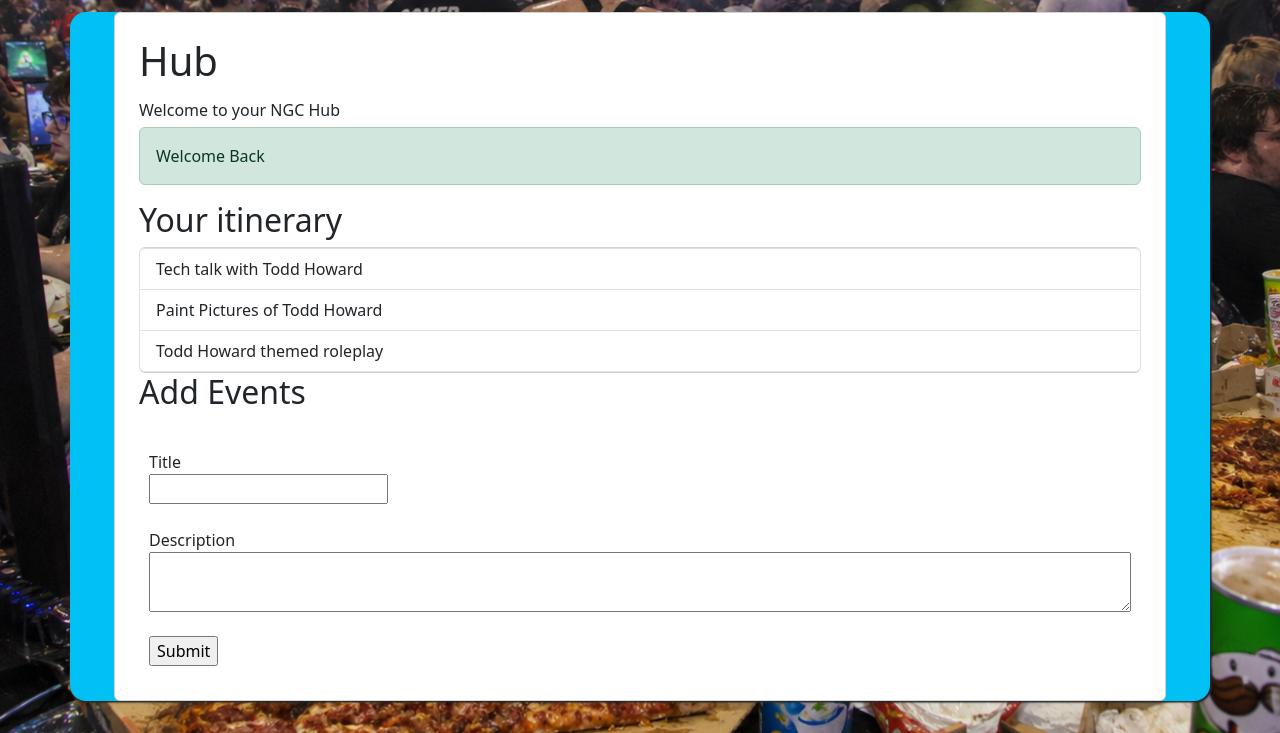
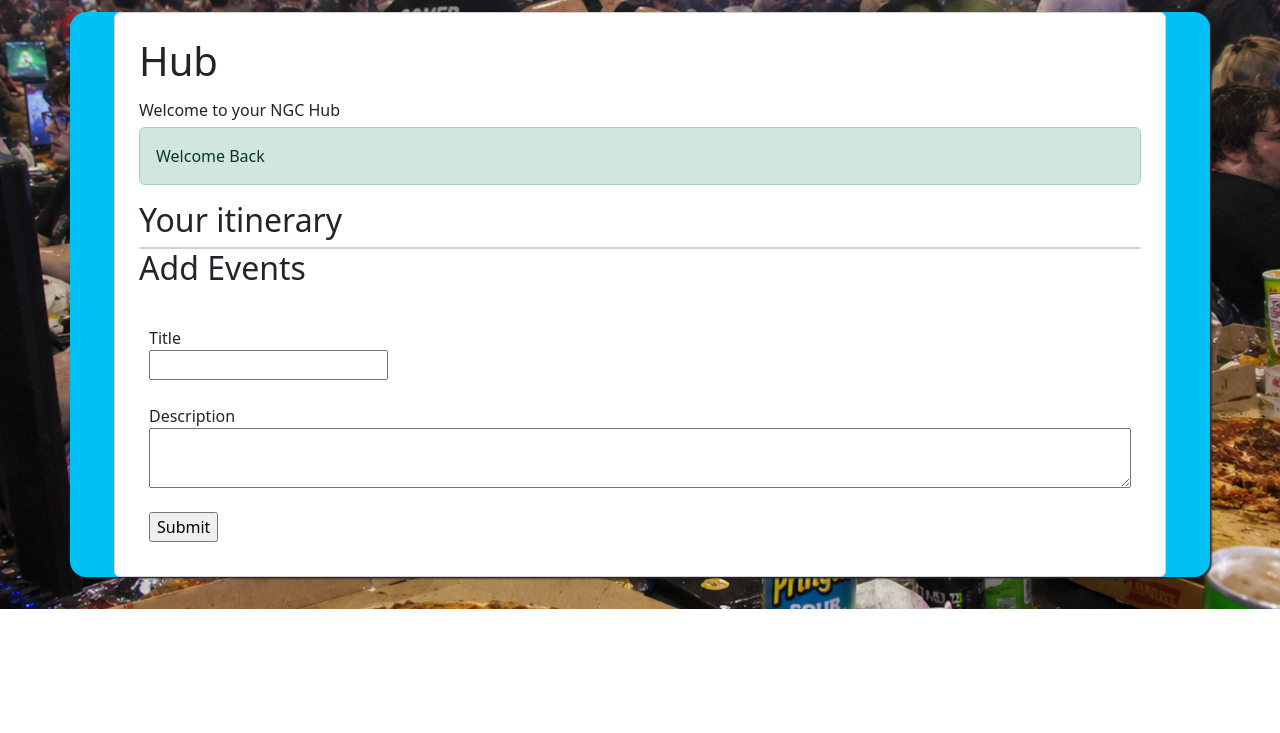
Before and after one commit to Wilf-G/Untitled, a Django app: page / in a window 1280 px wide. Shown: the part 346-1079 px from the top of the page. After the commit the page ends 955 px from the top, so only its background shows below. Run offline with Django 5.2, Linux system fonts and the light colour scheme.

Commit message:
final additions

```diff
--- a/mysite/pages/static/css/style.css
+++ b/mysite/pages/static/css/style.css
@@ -40,8 +40,16 @@ h3, p {
 }
 
 .card {
-    padding: 60rem;
+    padding: 2rem;
     margin: 2rem;
+}
+
+.list-group-item {
+    border: 2px #021035;
+}
+
+.list-group {
+    border: 2px #021035;
 }
 
 .todo_item {
--- a/mysite/pages/views.py
+++ b/mysite/pages/views.py
@@ -6,7 +6,6 @@ def home(request):
         'title': 'Hub',
         'message': 'Welcome to your NGC Hub',
         'logged_in': True,
-        'itinerary': ['Tech talk with Todd Howard','Paint Pictures of Todd Howard','Todd Howard themed roleplay']
     }
     return render(request, 'pages/home.html', data)
 
```
Also changed, not shown: mysite/pages/templates/pages/home.html (+2 -10 lines).
